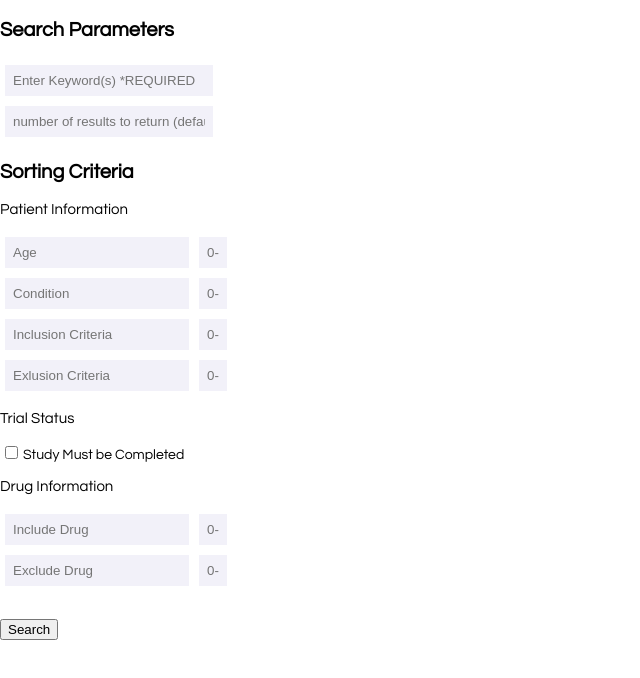
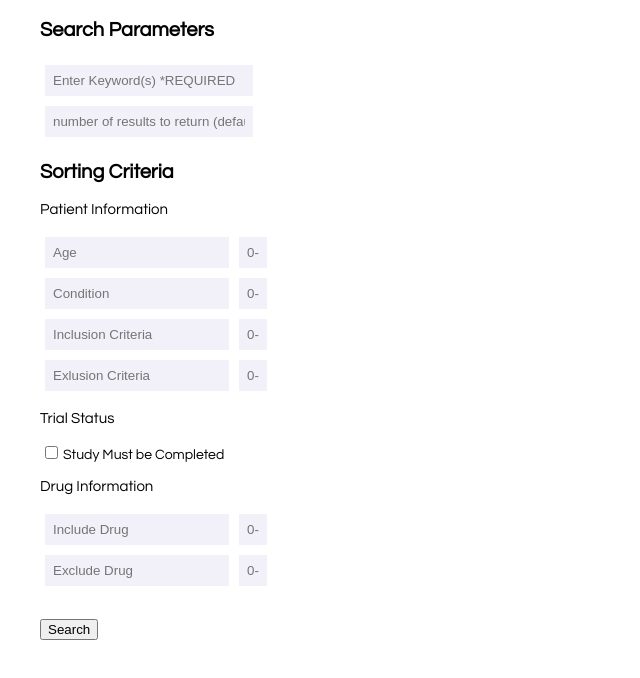
Before and after one commit to varunratnakar/comparison-application, a React app in the folder frontend/: page / in a window 1280 px wide. Shown: the whole page, without its empty margins (0-640 px from the left). Built offline with nearby package versions, Linux system fonts and the light colour scheme.

Commit message:
testing table

```diff
--- a/frontend/src/index.css
+++ b/frontend/src/index.css
@@ -36,7 +36,7 @@ body {
 .PatientDisplay{
   position: relative;
   top: 0;
-  left: 0;
+  left: 5vh;
   width: 30vh;
 }
 .MyRoot{
```
